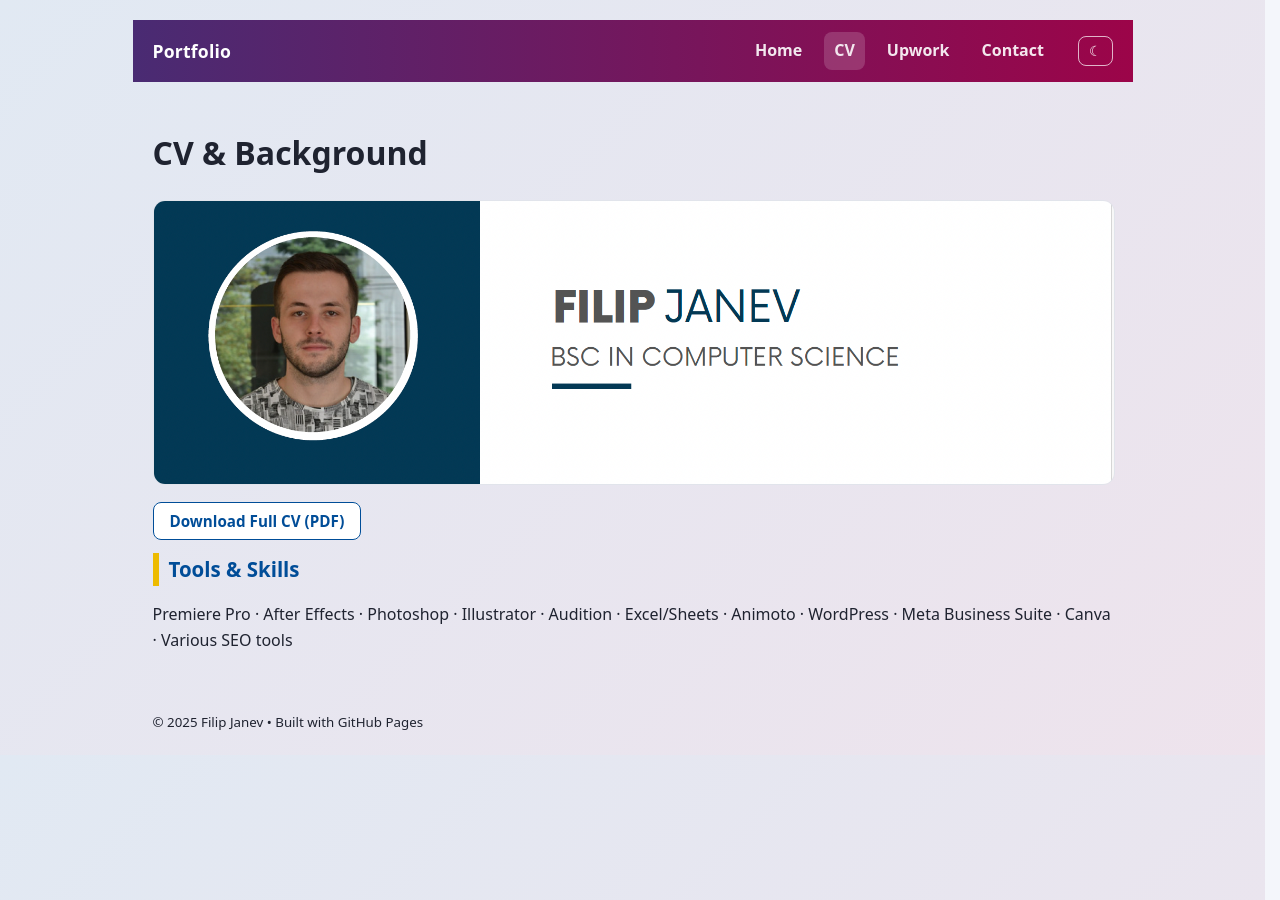
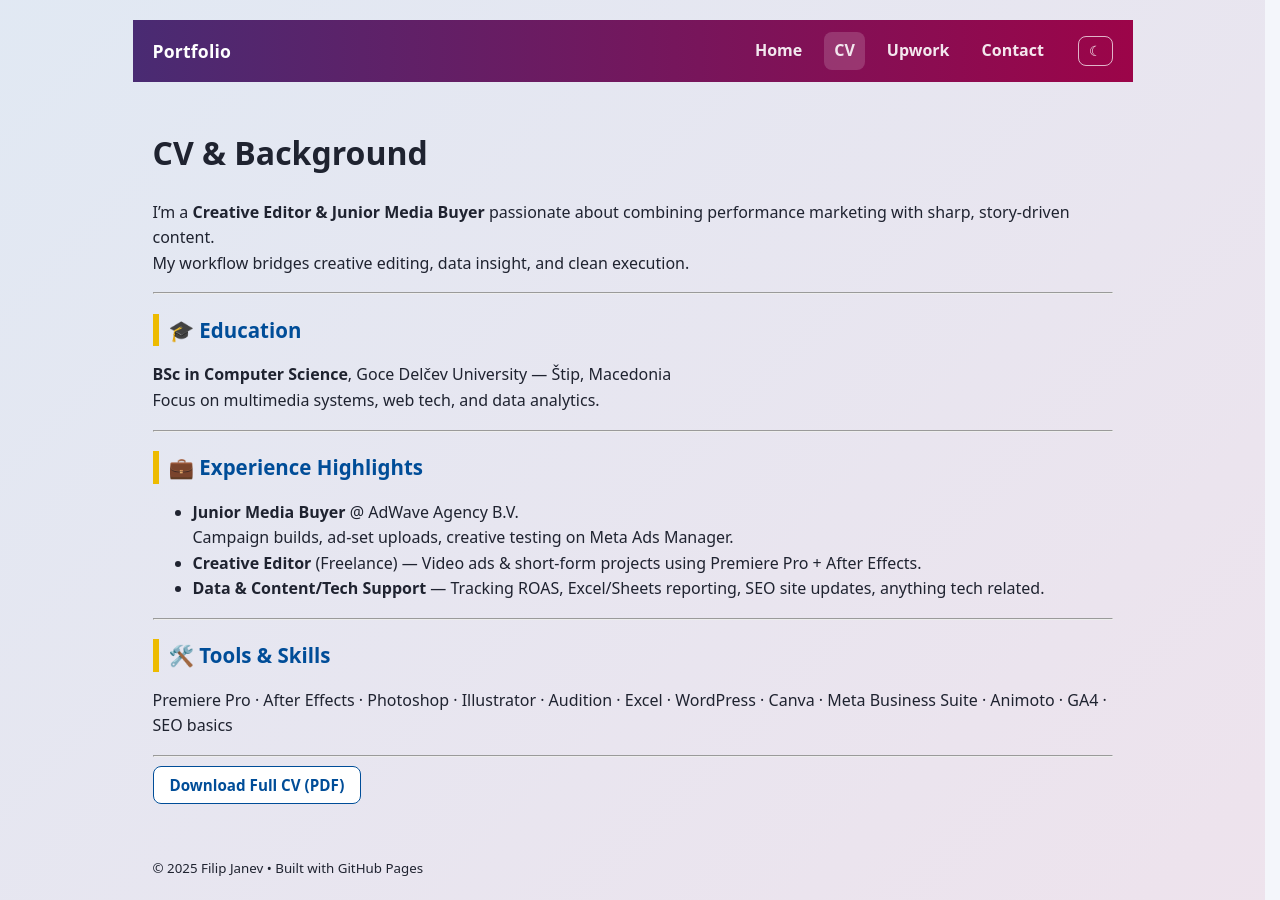
Before and after one commit to f96j-world/f96j-world.github.io, a Jekyll site: the page built from cv.md, in a window 1280 px wide. Built offline with Jekyll 4.4.1, drawn with Linux system fonts in a browser that asks for light colours.

Commit message:
Enhance CV with education and experience details
Added education and experience sections to CV.

```diff
--- a/cv.md
+++ b/cv.md
@@ -5,10 +5,28 @@ title: CV
 
 # CV & Background
 
-<img loading="lazy" src="/assets/cv-sneak.jpg" alt="CV preview" style="max-width:100%; border:1px solid #e1e4eb; border-radius:12px;">
+I’m a **Creative Editor & Junior Media Buyer** passionate about combining performance marketing with sharp, story-driven content.
+My workflow bridges creative editing, data insight, and clean execution.
+
+---
+
+## 🎓 Education
+**BSc in Computer Science**, Goce Delčev University — Štip, Macedonia
+Focus on multimedia systems, web tech, and data analytics.
+
+---
+
+## 💼 Experience Highlights
+- **Junior Media Buyer** @ AdWave Agency B.V.
+  Campaign builds, ad-set uploads, creative testing on Meta Ads Manager.
+- **Creative Editor** (Freelance) — Video ads & short-form projects using Premiere Pro + After Effects.
+- **Data & Content/Tech Support** — Tracking ROAS, Excel/Sheets reporting, SEO site updates, anything tech related.
+
+---
+
+## 🛠️ Tools & Skills
+Premiere Pro · After Effects · Photoshop · Illustrator · Audition · Excel · WordPress · Canva · Meta Business Suite · Animoto · GA4 · SEO basics
+
+---
 
 <p><a class="btn" href="/assets/FJ-CV.pdf" target="_blank">Download Full CV (PDF)</a></p>
-
-## Tools & Skills
-Premiere Pro · After Effects · Photoshop · Illustrator · Audition · Excel/Sheets · Animoto · WordPress ·
-Meta Business Suite · Canva · Various SEO tools
```
